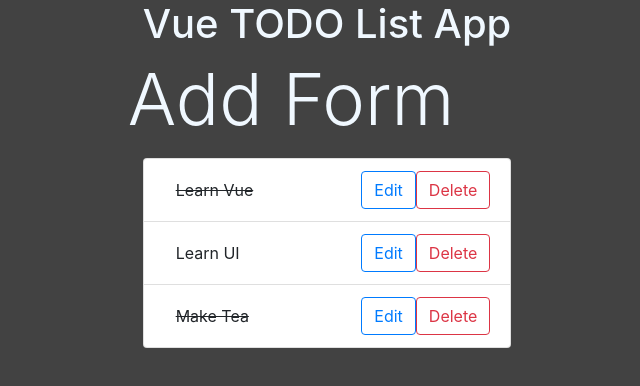
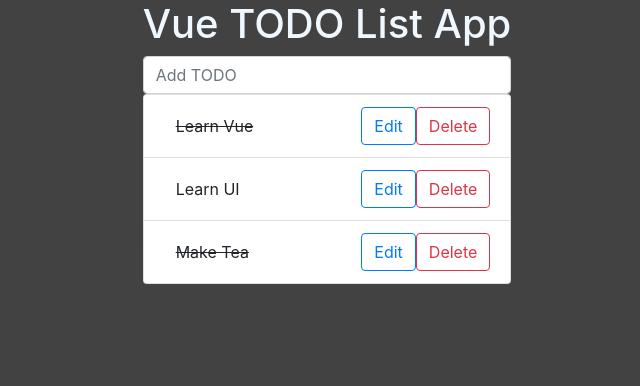
Before and after one commit to akshayjadhav4/vuejs-curd, a Vue app: page / in a window 1280 px wide. Shown: the top 386 px of the page, without its empty margins (313-953 px from the left). Built offline with nearby package versions, Linux system fonts and the light colour scheme.

Commit message:
add todo

```diff
--- /dev/null
+++ b/src/components/AddTodo.vue
@@ -0,0 +1,26 @@
+<template>
+  <form @submit.prevent="addTodo()" class="col-12 col-lg-12">
+    <input v-model="newTodo" placeholder="Add TODO" type="text" class="form-control" />
+  </form>
+</template>
+
+<script>
+export default {
+  data() {
+    return {
+      newTodo: "",
+    };
+  },
+  methods: {
+    addTodo() {
+      if (this.newTodo.length > 1) {
+        this.$emit("on-addTodo", this.newTodo);
+      }
+      this.newTodo = "";
+    },
+  },
+};
+</script>
+
+<style scoped>
+</style>
--- a/src/components/TodoList.vue
+++ b/src/components/TodoList.vue
@@ -6,7 +6,7 @@
       </div>
     </div>
     <div class="row">
-      <p class="display-3">Add Form</p>
+      <AddTodo @on-addTodo="addTodo($event)" />
     </div>
     <div class="row">
       <div class="col-12">
@@ -28,9 +28,11 @@
 
 <script>
 import Todo from "./Todo.vue";
+import AddTodo from "./AddTodo.vue";
 export default {
   components: {
     Todo,
+    AddTodo,
   },
   data() {
     return {
```
